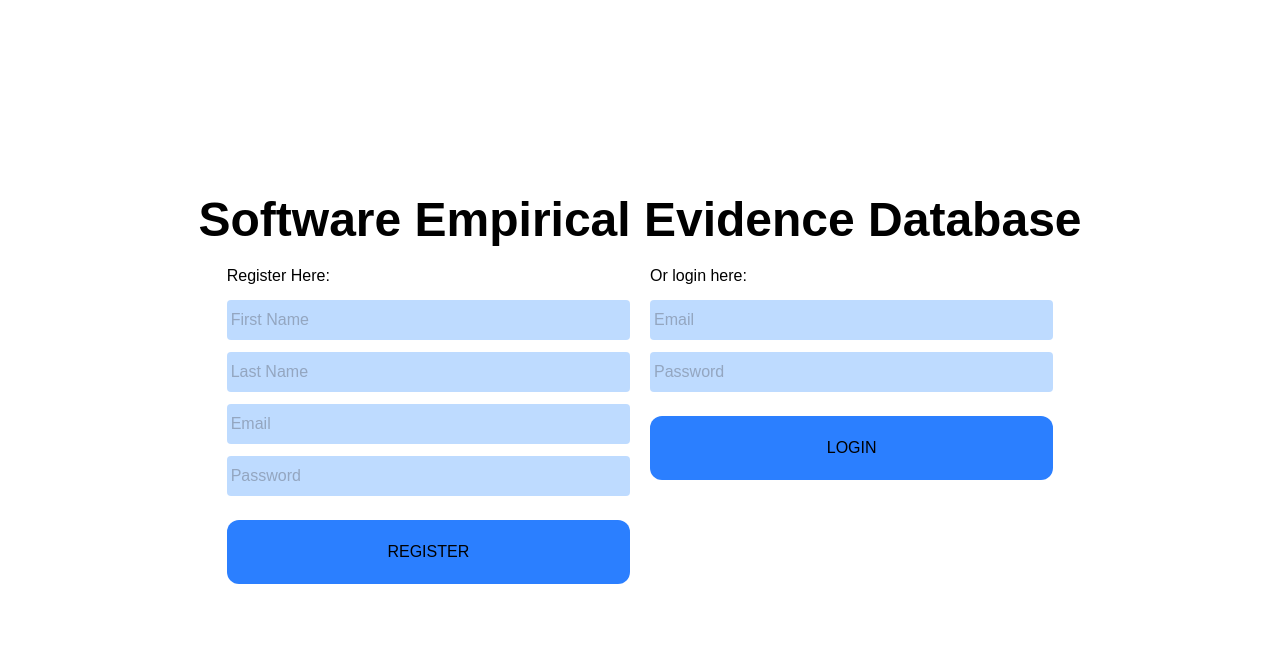
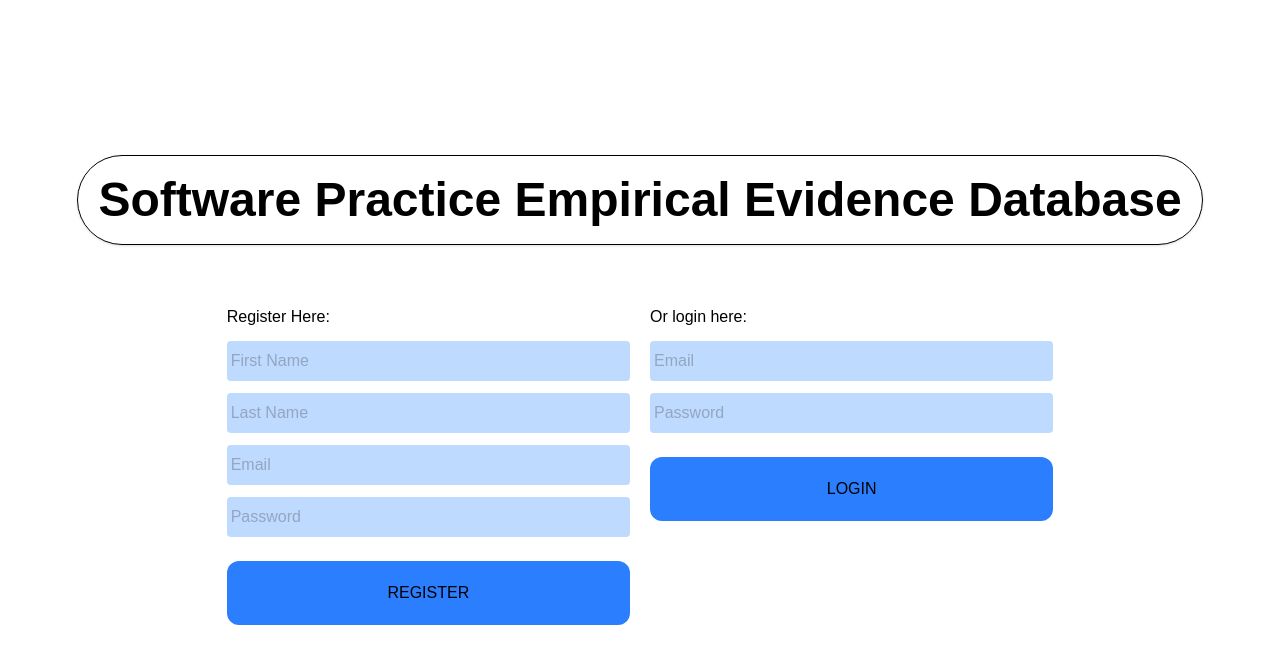
Before and after one commit to HusseinAljanaby/CISE_1B, a Next.js app in the folder apps/frontend/: page / in a window 1280 px wide. Shown: the top 664 px of the page. Built offline with nearby package versions, Linux system fonts and the light colour scheme; no server answers.

Commit message:
Fixed small styling issues and fixed main page typo

```diff
--- a/apps/frontend/src/app/page.tsx
+++ b/apps/frontend/src/app/page.tsx
@@ -66,7 +66,7 @@ export default function Home() {
         localStorage.setItem("user_id", data.email);
         localStorage.setItem("user_id", data.role);
         localStorage.setItem("user_id", data.access_token);
-        router.push(`./success`);
+        router.push(`./submit`);
       }
     } catch (error) {
       console.error(error);
@@ -99,7 +99,7 @@ export default function Home() {
         localStorage.setItem("user_id", data.email);
         localStorage.setItem("user_id", data.role);
         localStorage.setItem("user_id", data.access_token);
-        router.push(`./success`);
+        router.push(`./submit`);
       }
     } catch (error) {
       console.error(error);
@@ -108,9 +108,9 @@ export default function Home() {
   }
 
   return (
-    <div className="p-5 text-black flex flex-col w-full h-screen justify-center items-center bg-white">
-      <h1 className="text-5xl font-bold">
-        Software Empirical Evidence Database
+    <div className="p-5 text-black flex flex-col w-full h-screen justify-center items-center bg-white space-y-10">
+      <h1 className="p-5 text-5xl font-bold border shadow rounded-full">
+        Software Practice Empirical Evidence Database
       </h1>
       <div className="flex my-5 w-2/3 space-x-5">
         <form
--- a/package.json
+++ b/package.json
@@ -3,7 +3,10 @@
     "test": "echo \"Error: no test specified\" && exit 1",
     "dev": "concurrently \"npm:dev:backend\" \"npm:dev:frontend\"",
     "dev:backend": "cd apps/backend && npm run start",
-    "dev:frontend": "cd apps/frontend && npm run dev"
+    "dev:frontend": "cd apps/frontend && npm run dev",
+    "install:backend": "cd apps/backend && npm install",
+    "install:frontend": "cd apps/frontend && npm install",
+    "install:all": "concurrently \"npm:install:backend\" \"npm:install:frontend\""
   },
   "dependencies": {
     "concurrently": "^9.1.2"
```
Also changed, not shown: 2 other files (tests, documents, lock files or other folders).
